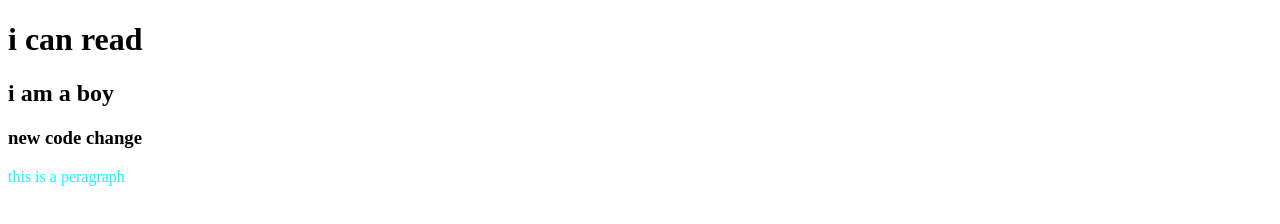
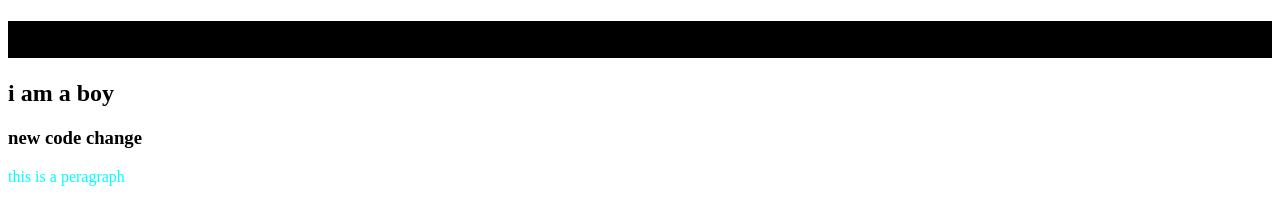
Before and after one commit to choncholmahmud1/my-second-repo, a plain HTML site: page indexx.html in a window 1280 px wide. Drawn offline with Linux system fonts and the light colour scheme.

Commit message:
color add

```diff
--- a/style.css
+++ b/style.css
@@ -1,3 +1,7 @@
 p {
   color: aqua;
 }
+h1 {
+  background-color: black;
+  display: block;
+}
```
